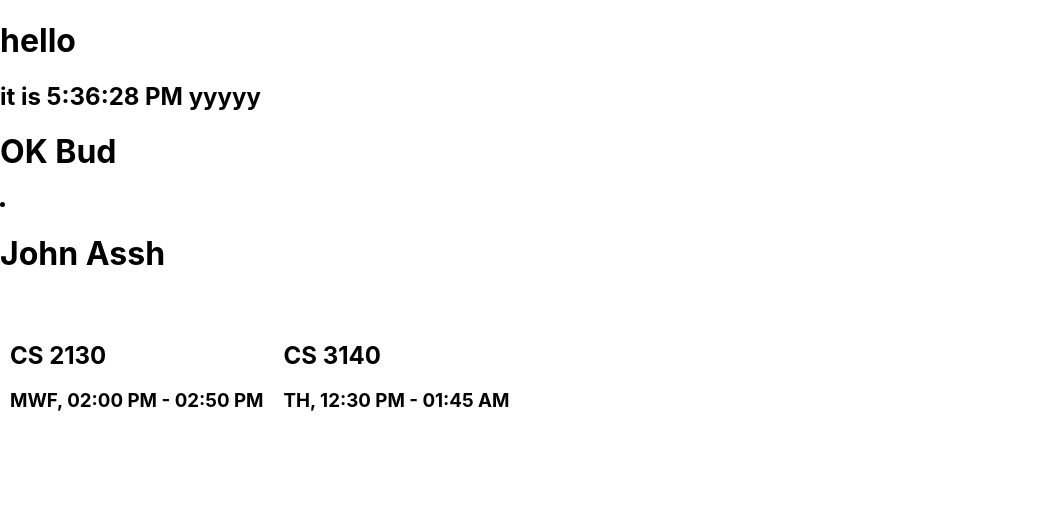
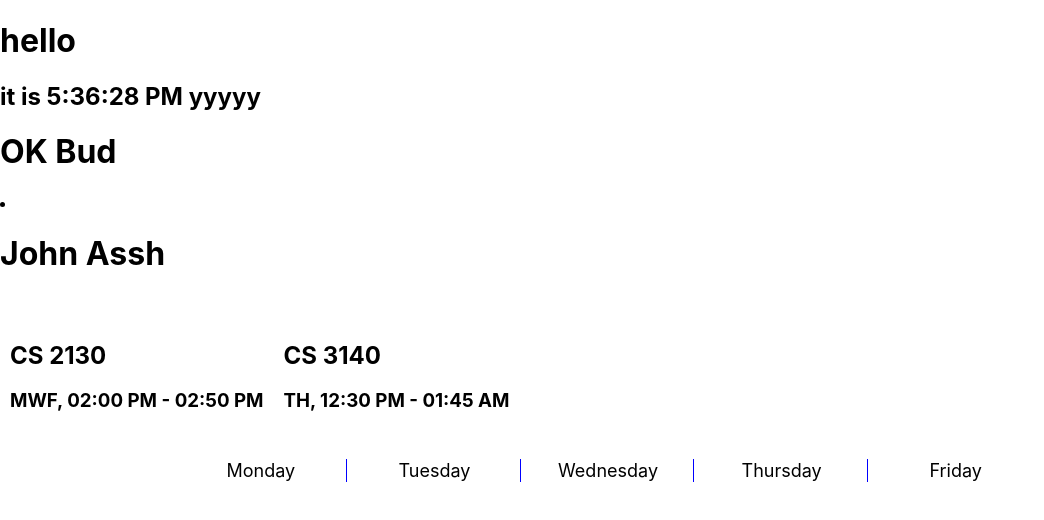
Before and after one commit to ajnye/schedule-stacker, a React (Create React App) app: page / in a window 1280 px wide. Shown: the top 520 px of the page, without its empty margins (0-1044 px from the left). Built offline with nearby package versions, Linux system fonts and the light colour scheme.

Commit message:
Basic day of the week listing

```diff
--- a/public/index.html
+++ b/public/index.html
@@ -29,15 +29,27 @@
   <body>
     <noscript>You need to enable JavaScript to run this app.</noscript>
     <div id="root"></div>
+
+    <table class="days" style="font-size: large;">
+      <tr>
+        <td></td>
+        <td>Monday</td>
+        <td>Tuesday</td>
+        <td>Wednesday</td>
+        <td>Thursday</td>
+        <td>Friday</td>
+      </tr>
+    </table>
+
     <!--
       This HTML file is a template.
       If you open it directly in the browser, you will see an empty page.
 
       You can add webfonts, meta tags, or analytics to this file.
-      The build step will place the bundled scripts into the <body> tag.
+      The build step will place the buntded scripts into the <body> tag.
 
       To begin the development, run `npm start` or `yarn start`.
-      To create a production bundle, use `npm run build` or `yarn build`.
+      To create a production buntde, use `npm run build` or `yarn build`.
     -->
   </body>
 </html>
--- a/src/App.js
+++ b/src/App.js
@@ -52,7 +52,7 @@ function ClassHtml(props) {
   var startTimeFormatted = new Intl.DateTimeFormat('en-US', {hour: '2-digit', minute: '2-digit'}).format(startTime);
   var endTimeFormatted = new Intl.DateTimeFormat('en-US', {hour: '2-digit', minute: '2-digit'}).format(endTime);
   return (
-    <dl style={{float: 'left', padding: '10px'}}>
+    <dl style={{display: 'inline-block', padding: '10px'}}>
     <h2>{schoolClass.name}</h2>
     <h3>{schoolClass.days}, {startTimeFormatted} - {endTimeFormatted}</h3>
     </dl>
@@ -63,13 +63,13 @@ function ClassList(props) {
   // var date = new Date('January 09, 2023 00:00:00');
   return (
     props.classes.map((schoolClass) =>
-      <ClassHtml class={schoolClass}/>
+      <ClassHtml key={schoolClass.name} class={schoolClass}/>
   ));
 }
 
 function ScheduleList() {
   return (
-    data.schedules.map((schedule) => <li>
+    data.schedules.map((schedule) => <li key={schedule.name}>
       <h1>{schedule.name}</h1>
       <ClassList classes={schedule.classes}/>
     </li>)
@@ -77,7 +77,6 @@ function ScheduleList() {
 }
 
 function App() {
-  // const root = ReactDOM.createRoot(document.getElementById('root'));
   // const value = "hi";
   // root.render(<=.Fragment><h1>Hello {value}, world! {new Date().toLocaleTimeString()}</h1></React.Fragment>);
   return (
@@ -85,8 +84,7 @@ function App() {
       <Clock />
       <Test name="OK Bud"/>
       <ScheduleList />
-    </div>
-  );
+    </div>);
 }
 
 // const root = ReactDOM.createRoot(document.getElementById('root'));
--- a/src/index.css
+++ b/src/index.css
@@ -11,3 +11,19 @@ code {
   font-family: source-code-pro, Menlo, Monaco, Consolas, 'Courier New',
     monospace;
 }
+
+
+table tr td {
+  border-right: 1px solid blue;
+  color: black;
+  width: 10%;
+  text-align: center;
+}
+
+table tr td:first-of-type {
+  border:none
+}
+
+table tr td:last-of-type {
+  border: none;
+}
```
